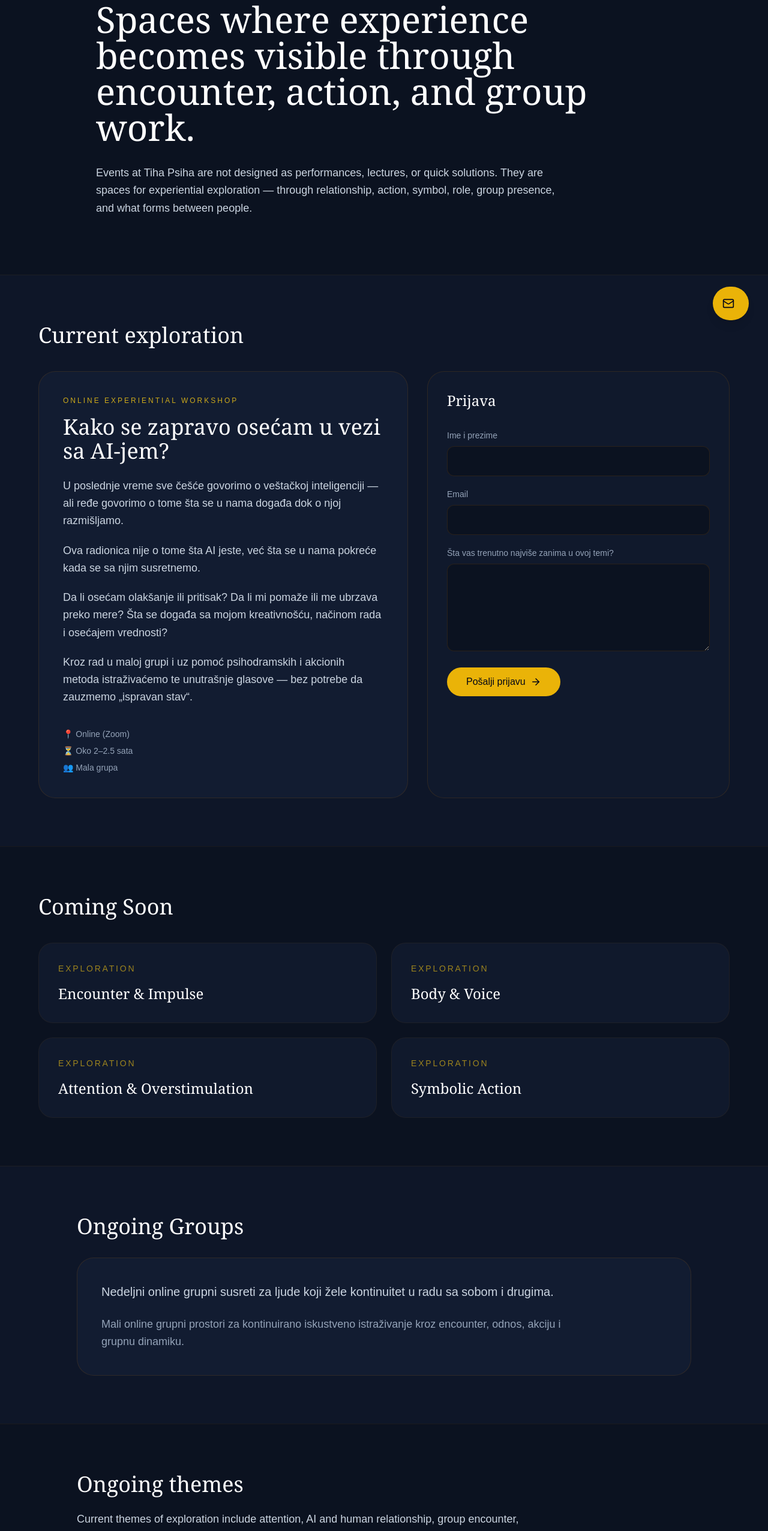
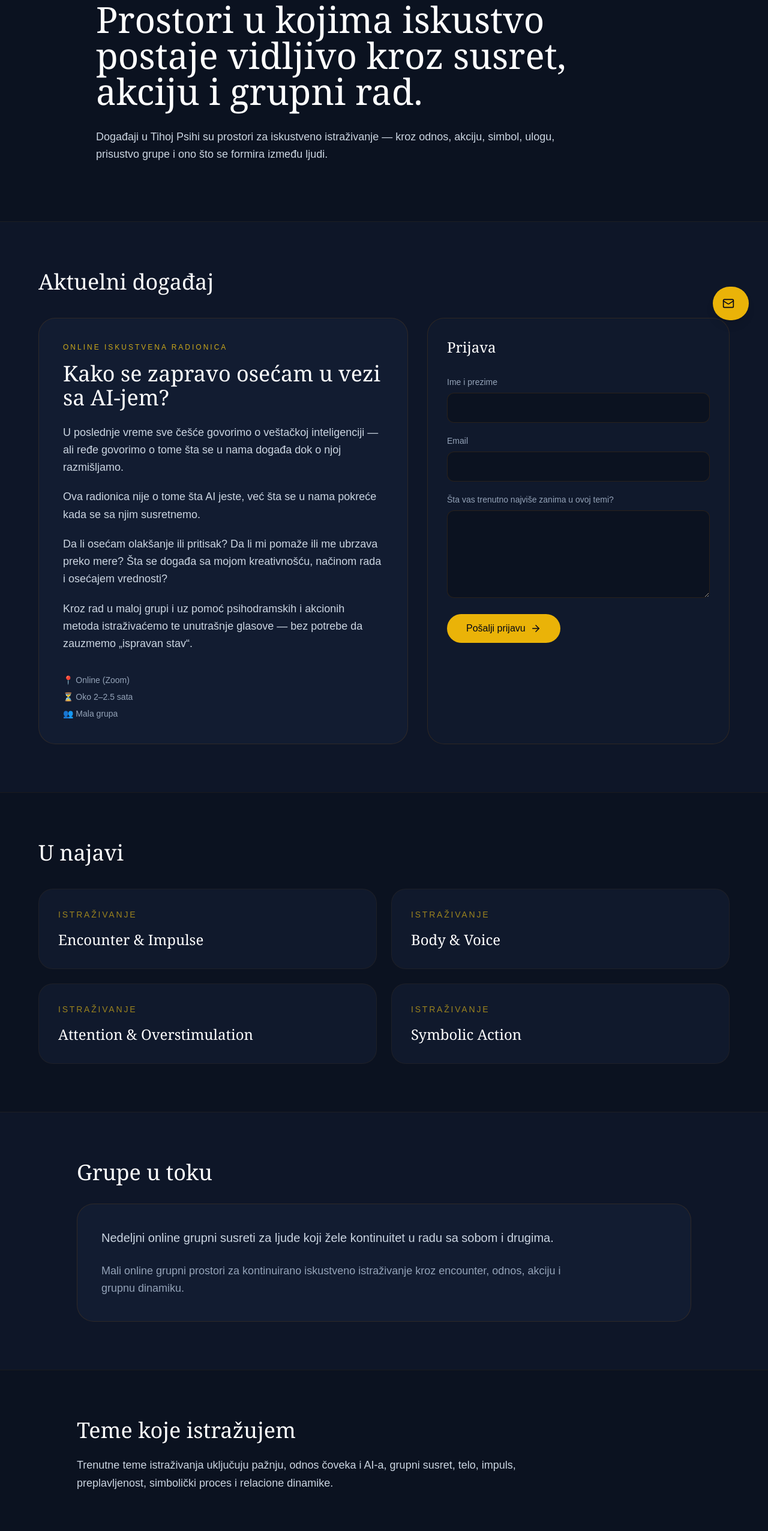
Before and after one commit to tihomirapsiholog/tihomira, a React (Create React App) app: page /en/events in a window 1280 px wide. Shown: the part 234-2787 px from the top of the page at 60% size. Built offline with nearby package versions, Linux system fonts and the light colour scheme; the HTML template or start-up script is replaced by a standard one.

Commit message:
Update EventsPage.jsx

```diff
--- a/src/pages/EventsPage.jsx
+++ b/src/pages/EventsPage.jsx
@@ -1,34 +1,33 @@
 import { ArrowRight } from 'lucide-react';
 
-export default function EventsPage({ t, setCurrentPage }) {
+export default function EventsPage({ t }) {
   return (
     <div className="bg-[#0b1220] text-slate-100">
       <section className="mx-auto max-w-5xl px-4 py-24 sm:px-6 lg:px-8">
         <p className="mb-6 text-sm uppercase tracking-[0.25em] text-yellow-400/80">
-          {t.events.label}
+          Gatherings & Events
         </p>
 
         <h1 className="max-w-4xl font-serif text-4xl leading-tight text-white md:text-6xl">
-          {t.events.heroTitle}
+          Prostori u kojima iskustvo postaje vidljivo kroz susret, akciju i grupni rad.
         </h1>
 
         <p className="mt-8 max-w-3xl text-lg leading-relaxed text-slate-300">
-          {t.events.heroIntro}
+          Događaji u Tihoj Psihi su prostori za iskustveno istraživanje — kroz odnos,
+          akciju, simbol, ulogu, prisustvo grupe i ono što se formira između ljudi.
         </p>
       </section>
+
       <section className="border-t border-yellow-700/10 bg-[#0e1628] px-4 py-20 sm:px-6 lg:px-8">
         <div className="mx-auto max-w-6xl">
-
           <h2 className="mb-10 font-serif text-3xl text-white md:text-4xl">
-      {t.events.currentTitle}
+            Aktuelni događaj
           </h2>
 
           <div className="grid gap-8 lg:grid-cols-[1.1fr_0.9fr]">
-
             <div className="rounded-[28px] border border-yellow-700/20 bg-[#121c31] p-8 md:p-10">
-
               <p className="mb-4 text-xs uppercase tracking-[0.25em] text-yellow-400/80">
-          {t.events.event1Type}
+                Online iskustvena radionica
               </p>
 
               <h3 className="mb-6 font-serif text-3xl leading-tight text-white md:text-4xl">
@@ -36,7 +35,6 @@ export default function EventsPage({ t, setCurrentPage }) {
               </h3>
 
               <div className="space-y-5 text-lg leading-relaxed text-slate-300">
-
                 <p>
                   U poslednje vreme sve češće govorimo o veštačkoj inteligenciji —
                   ali ređe govorimo o tome šta se u nama događa dok o njoj razmišljamo.
@@ -48,9 +46,9 @@ export default function EventsPage({ t, setCurrentPage }) {
                 </p>
 
                 <p>
-            Da li osećam olakšanje ili pritisak?
-            Da li mi pomaže ili me ubrzava preko mere?
-            Šta se događa sa mojom kreativnošću, načinom rada i osećajem vrednosti?
+                  Da li osećam olakšanje ili pritisak? Da li mi pomaže ili me
+                  ubrzava preko mere? Šta se događa sa mojom kreativnošću, načinom
+                  rada i osećajem vrednosti?
                 </p>
 
                 <p>
@@ -59,7 +57,7 @@ export default function EventsPage({ t, setCurrentPage }) {
                   „ispravan stav“.
                 </p>
 
-          <div className="pt-4 space-y-2 text-sm text-slate-400">
+                <div className="space-y-2 pt-4 text-sm text-slate-400">
                   <p>📍 Online (Zoom)</p>
                   <p>⏳ Oko 2–2.5 sata</p>
                   <p>👥 Mala grupa</p>
@@ -77,18 +75,12 @@ export default function EventsPage({ t, setCurrentPage }) {
                 method="POST"
                 className="space-y-5"
               >
-
-          <input
-            type="hidden"
-            name="event"
-            value="AI & Human Encounter"
-          />
+                <input type="hidden" name="event" value="AI & Human Encounter" />
 
                 <div>
                   <label className="mb-2 block text-sm text-slate-400">
                     Ime i prezime
                   </label>
-
                   <input
                     type="text"
                     name="name"
@@ -101,7 +93,6 @@ export default function EventsPage({ t, setCurrentPage }) {
                   <label className="mb-2 block text-sm text-slate-400">
                     Email
                   </label>
-
                   <input
                     type="email"
                     name="email"
@@ -114,7 +105,6 @@ export default function EventsPage({ t, setCurrentPage }) {
                   <label className="mb-2 block text-sm text-slate-400">
                     Šta vas trenutno najviše zanima u ovoj temi?
                   </label>
-
                   <textarea
                     name="message"
                     rows="5"
@@ -132,31 +122,29 @@ export default function EventsPage({ t, setCurrentPage }) {
                 </button>
               </form>
             </div>
-
           </div>
         </div>
       </section>
+
       <section className="border-t border-yellow-700/10 bg-[#0b1220] px-4 py-20 sm:px-6 lg:px-8">
         <div className="mx-auto max-w-6xl">
-
           <h2 className="mb-10 font-serif text-3xl text-white md:text-4xl">
-      Coming Soon
+            U najavi
           </h2>
 
           <div className="grid gap-6 md:grid-cols-2">
-
             {[
               'Encounter & Impulse',
               'Body & Voice',
               'Attention & Overstimulation',
-        'Symbolic Action'
+              'Symbolic Action',
             ].map((item) => (
               <div
                 key={item}
                 className="rounded-[24px] border border-yellow-700/10 bg-[#10192c] p-8"
               >
                 <p className="text-sm uppercase tracking-[0.2em] text-yellow-400/60">
-            Exploration
+                  Istraživanje
                 </p>
 
                 <h3 className="mt-4 font-serif text-2xl text-white">
@@ -167,15 +155,14 @@ export default function EventsPage({ t, setCurrentPage }) {
           </div>
         </div>
       </section>
+
       <section className="border-t border-yellow-700/10 bg-[#0e1628] px-4 py-20 sm:px-6 lg:px-8">
         <div className="mx-auto max-w-5xl">
-
           <h2 className="mb-8 font-serif text-3xl text-white md:text-4xl">
-      Ongoing Groups
+            Grupe u toku
           </h2>
 
           <div className="rounded-[28px] border border-yellow-700/20 bg-[#121c31] p-8 md:p-10">
-
             <p className="max-w-3xl text-xl leading-relaxed text-slate-300">
               Nedeljni online grupni susreti za ljude koji žele kontinuitet
               u radu sa sobom i drugima.
@@ -188,14 +175,17 @@ export default function EventsPage({ t, setCurrentPage }) {
           </div>
         </div>
       </section>
+
       <section className="border-t border-yellow-700/10 px-4 py-20 sm:px-6 lg:px-8">
         <div className="mx-auto max-w-5xl">
           <h2 className="mb-6 font-serif text-3xl text-white md:text-4xl">
-            {t.events.inquiryTitle}
+            Teme koje istražujem
           </h2>
 
           <p className="max-w-3xl text-lg leading-relaxed text-slate-300">
-            {t.events.inquiryText}
+            Trenutne teme istraživanja uključuju pažnju, odnos čoveka i AI-a,
+            grupni susret, telo, impuls, preplavljenost, simbolički proces i
+            relacione dinamike.
           </p>
         </div>
       </section>
```
Lines whose indentation alone changed are shown as unchanged.
